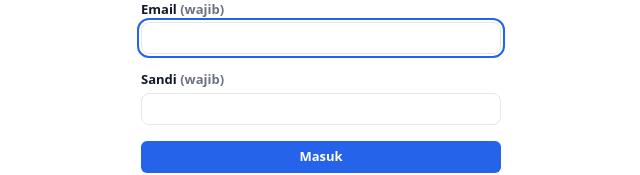
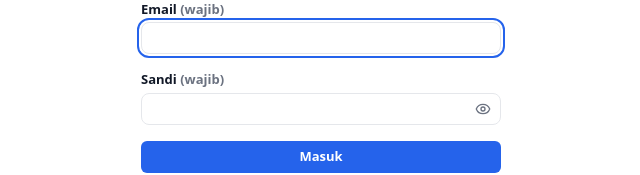
Before and after one commit to FajarrKurniawan9/Console-Hub, a React (Vite) app in the folder web/: page /login in a window 1280 px wide. Shown: the part 166-341 px from the top of the page, without its empty margins (319-959 px from the left). Built offline with nearby package versions, Linux system fonts and the light colour scheme; no server answers.

Commit message:
feat: add show/hide password toggle to login page

```diff
--- a/web/src/features/auth/LoginPage.tsx
+++ b/web/src/features/auth/LoginPage.tsx
@@ -1,11 +1,12 @@
 import { useState, type FormEvent } from 'react'
 import { Navigate, useLocation, useNavigate } from 'react-router'
 import { Button } from '../../components/ui/Button'
-import { Field } from '../../components/ui/Input'
+import { Field, inputClass } from '../../components/ui/Input'
 import { Spinner } from '../../components/ui/Spinner'
 import { ApiError, toApiError } from '../../lib/api/client'
 import { describeError } from '../../lib/errors'
 import { useAuth } from './auth'
+import { Eye, EyeOff } from 'lucide-react'
 
 export function LoginPage() {
   const { user, login, expired } = useAuth()
@@ -13,6 +14,7 @@ export function LoginPage() {
   const location = useLocation()
   const [pending, setPending] = useState(false)
   const [error, setError] = useState<ApiError | null>(null)
+  const [showPassword, setShowPassword] = useState(false)
 
   const from = (location.state as { from?: string } | null)?.from ?? '/'
   if (user) return <Navigate to={from} replace />
@@ -74,14 +76,36 @@ export function LoginPage() {
             autoFocus
             error={fieldError('email')}
           />
-          <Field
-            label="Sandi"
-            name="password"
-            type="password"
-            autoComplete="current-password"
-            required
-            error={fieldError('password')}
-          />
+          <div className="flex flex-col gap-1">
+            <label htmlFor="password" className="text-dense font-semibold">
+              Sandi <span className="text-muted">(wajib)</span>
+            </label>
+            <div className="relative flex items-center">
+              <input
+                id="password"
+                name="password"
+                type={showPassword ? 'text' : 'password'}
+                autoComplete="current-password"
+                required
+                aria-invalid={fieldError('password') ? true : undefined}
+                aria-describedby={fieldError('password') ? 'password-error' : undefined}
+                className={`${inputClass} w-full pr-9`}
+              />
+              <button
+                type="button"
+                onClick={() => setShowPassword((prev) => !prev)}
+                aria-label={showPassword ? 'Sembunyikan sandi' : 'Tampilkan sandi'}
+                className="absolute right-2.5 text-muted hover:text-fg focus:outline-none cursor-pointer"
+              >
+                {showPassword ? <EyeOff size={16} /> : <Eye size={16} />}
+              </button>
+            </div>
+            {fieldError('password') ? (
+              <p id="password-error" className="text-xs text-error">
+                {fieldError('password')}
+              </p>
+            ) : null}
+          </div>
           <Button type="submit" variant="primary" disabled={pending} className="h-9">
             {pending ? <Spinner /> : null}
             {pending ? 'Memeriksa…' : 'Masuk'}
```
